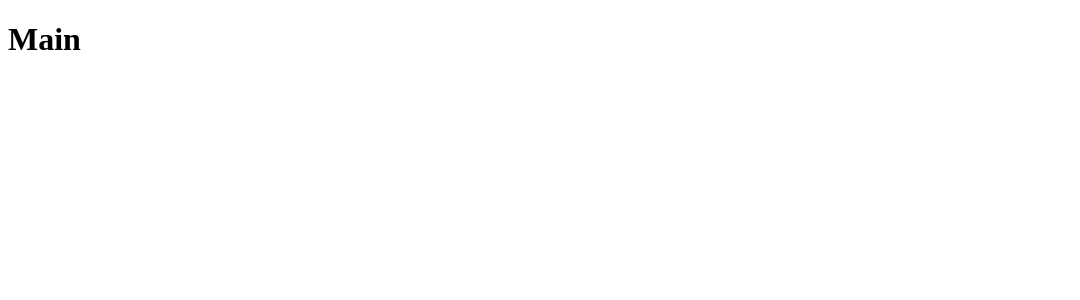
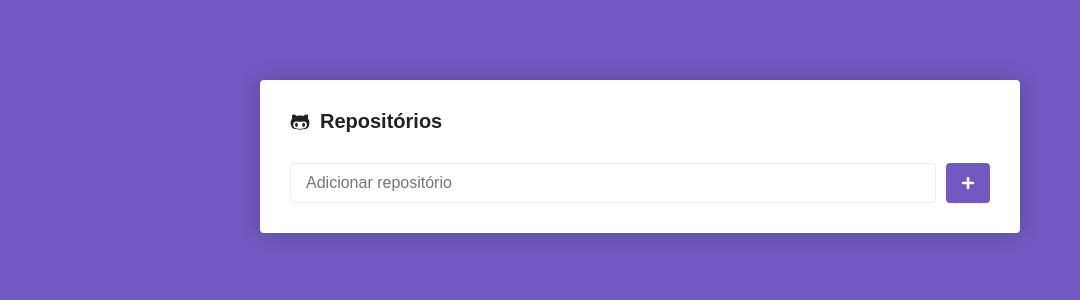
Before and after one commit to Haple/mini-github, a React (Create React App) app: page / in a window 1280 px wide. Shown: the top 300 px of the page, without its empty margins (0-1080 px from the left). Built offline with nearby package versions, Linux system fonts and the light colour scheme.

Commit message:
Estilo das página Main
Signed-off-by: Aleph Santos Oliveira <aleph.oliveira@etec.sp.gov.br>

```diff
--- a/package.json
+++ b/package.json
@@ -8,8 +8,10 @@
     "@testing-library/user-event": "^7.1.2",
     "react": "^16.12.0",
     "react-dom": "^16.12.0",
+    "react-icons": "^3.8.0",
     "react-router-dom": "^5.1.2",
-    "react-scripts": "3.3.0"
+    "react-scripts": "3.3.0",
+    "styled-components": "^4.4.1"
   },
   "scripts": {
     "start": "react-scripts start",
--- a/src/App.js
+++ b/src/App.js
@@ -1,8 +1,14 @@
 import React from 'react';
 import Routes from './routes';
+import GlobalStyle from './styles/global';
 
 function App() {
-  return <Routes />;
+  return (
+    <>
+      <Routes />
+      <GlobalStyle />
+    </>
+  );
 }
 
 export default App;
--- a/src/pages/Main/index.js
+++ b/src/pages/Main/index.js
@@ -1,7 +1,22 @@
 import React from 'react';
-
-// import { Container } from './styles';
+import { FaGithubAlt, FaPlus } from 'react-icons/fa';
+import { Container, Form, SubmitButton } from './styles';
 
 export default function Main() {
-  return <h1>Main</h1>;
+  return (
+    <Container>
+      <h1>
+        <FaGithubAlt />
+        Repositórios
+      </h1>
+
+      <Form onSubmit={() => { }}>
+        <input type="text" placeholder="Adicionar repositório" />
+
+        <SubmitButton>
+          <FaPlus color="#FFF" size={14} />
+        </SubmitButton>
+      </Form>
+    </Container>
+  );
 }
--- /dev/null
+++ b/src/pages/Main/styles.js
@@ -0,0 +1,49 @@
+import styled from 'styled-components';
+
+export const Container = styled.div`
+  max-width: 700px;
+  background: #fff;
+  border-radius: 4px;
+  box-shadow: 0 0 20px rgba(0, 0, 0, 0.2);
+  padding: 30px;
+  margin: 80px auto;
+
+  h1 {
+    font-size: 20px;
+    display: flex;
+    flex-direction: row;
+    align-items: center;
+
+    svg {
+      margin-right: 10px;
+    }
+  }
+`;
+
+export const Form = styled.form`
+  margin-top: 30px;
+  display: flex;
+  flex-direction: row;
+
+  input {
+    flex: 1;
+    border: 1px solid #eee;
+    padding: 10px 15px;
+    border-radius: 4px;
+    font-size: 16px;
+  }
+`;
+
+export const SubmitButton = styled.button.attrs({
+  type: 'submit',
+})`
+  background: #7159c1;
+  border: 0;
+  padding: 0 15px;
+  margin-left: 10px;
+  border-radius: 4px;
+
+  display: flex;
+  justify-content: center;
+  align-items: center;
+`;
--- /dev/null
+++ b/src/styles/global.js
@@ -0,0 +1,31 @@
+import { createGlobalStyle } from 'styled-components';
+
+export default createGlobalStyle`
+
+  *{
+    margin:0;
+    padding:0;
+    outline:0;
+    box-sizing:0;
+  }
+
+  html,body,#root{
+    min-height: 100%;
+  }
+
+  body{
+    background: #7159c1;
+    -webkit-font-smoothing: antialiased !important;
+  }
+
+  body, input, button{
+    color: #222;
+    font-size: 14px;
+    font-family: Arial, Helvetica, sans-serif;
+  }
+
+  button{
+    cursor: pointer;
+  }
+
+`;
```
Also changed, not shown: 1 other file (tests, documents, lock files or other folders).
